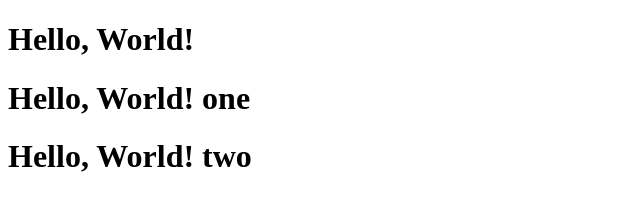
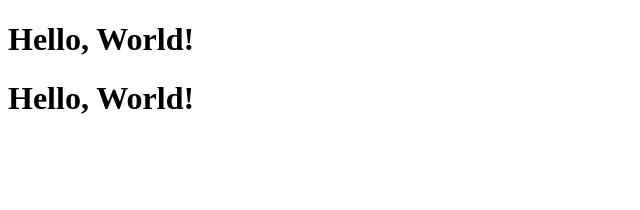
Before and after one commit to donghun-woo/testvscode, a plain HTML site: page test.html in a window 1280 px wide. Shown: the whole page, without its empty margins (0-640 px from the left). Drawn offline with Linux system fonts and the light colour scheme.

Commit message:
third commit

```diff
--- a/test.html
+++ b/test.html
@@ -7,7 +7,6 @@
 </head>
 <body>
     <h1>Hello, World!</h1>
-    <h1>Hello, World! one</h1>
-    <h1>Hello, World! two</h1>
+    <h1>Hello, World!</h1>
 </body>
 </html></html>
```
